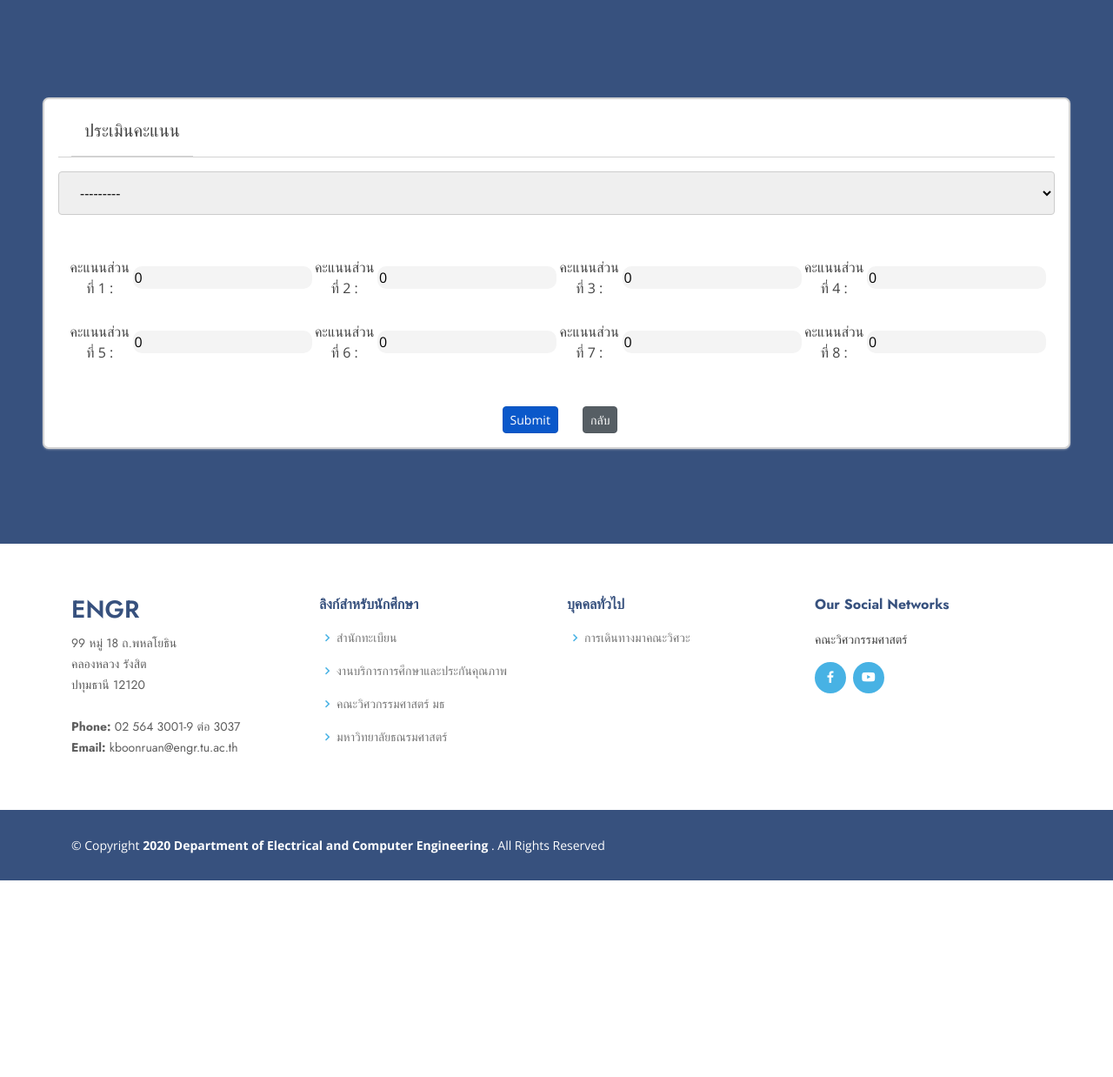
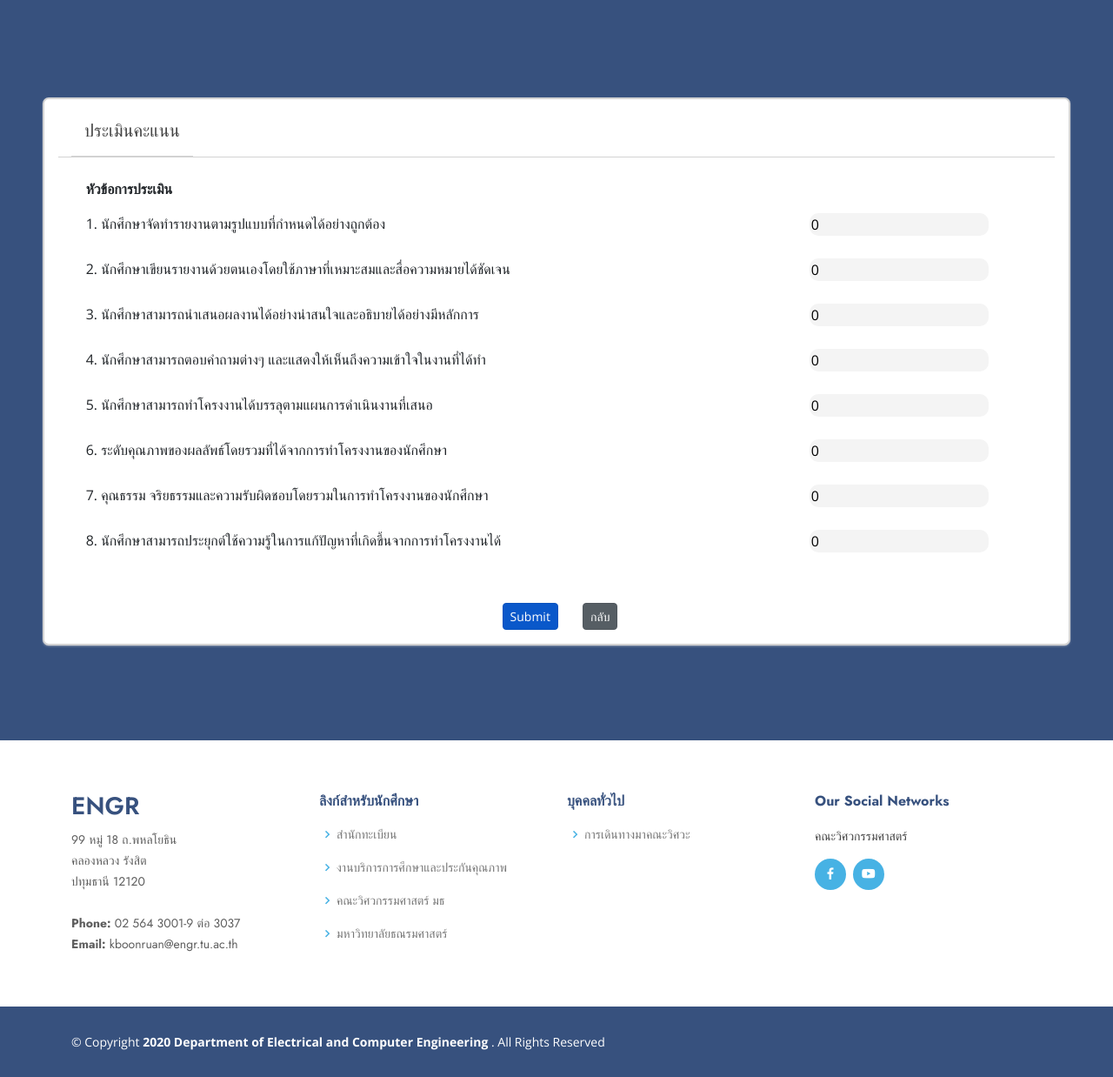
Before and after one commit to 6210612708/project, a Django app: template website/templates/score.html in a window 1280 px wide. Shown: the part 294-1532 px from the top of the page at 87% size. Before the commit the page ends 1306 px from the top, so only its background shows below. Run offline with Django 4.2, Linux system fonts and the light colour scheme; the template is opened without the code that fills it: values that come from a table or form of the project are taken from there, others are empty; some libraries are stand-ins or nearby versions; some web fonts are replaced.

Commit message:
Update score.html

```diff
--- a/website/templates/score.html
+++ b/website/templates/score.html
@@ -63,7 +63,7 @@
                 </td>
             </tr>
             {% endfor %} -->
-            <div class="col-sm-12 center">
+           <div class="col-sm-12 center">
                 <div class="card">
                   <div class="card-body">
                     <div class="card-header">
@@ -75,29 +75,89 @@
                     <p class="card-text">
                       <form method="POST">
                         {% csrf_token %}
-                        <!-- <div class="form__group row mt-3 mx-1">
-                          <label class="form__field">
-                           คะแนนส่วนที่ 1 : {{ form.sc1 }}
-                          </label>
-                        </div>
-                        <div class="form__group row mt-3 mx-1">
-                          <label class="form__field">
-                            คะแนนส่วนที่ 2 : {{ form.sc2 }}
-                          </label>
-                        </div> -->
-                        {{ form.subject }}
-                        <label class="addcontent-blog mt-5">
-                            คะแนนส่วนที่ 1 : {{ form.sc1 }}
-                            คะแนนส่วนที่ 2 : {{ form.sc2 }}
-                            คะแนนส่วนที่ 3 : {{ form.sc3 }}
-                            คะแนนส่วนที่ 4 : {{ form.sc4 }}
-                            </label>
-                            <label class="addcontent-blog mt-3">
-                            คะแนนส่วนที่ 5 : {{ form.sc5 }}
-                            คะแนนส่วนที่ 6 : {{ form.sc6 }}
-                            คะแนนส่วนที่ 7 : {{ form.sc7 }}
-                            คะแนนส่วนที่ 8 : {{ form.sc8 }}
-                                </label>
+                        <table class="table table-borderless">
+                          <thead>
+                            <tr>
+                              <th class="col"></th>
+                              <th class="col-8">หัวข้อการประเมิน</th>
+                              <th class="col"></th>
+                            </tr>
+                          </thead>
+                          <tbody>
+                            <tr>
+                              <td></td>
+                              <td>1. นักศึกษาจัดทำรายงานตามรูปแบบที่กำหนดได้อย่างถูกต้อง</td>
+                              <td>
+                                <label class="addcontent-blog">
+                                 {{ form.sc1 }}
+                                  </label>
+                              </td>
+                            </tr>
+                            <tr>
+                              <td></td>
+                              <td>2. นักศึกษาเขียนรายงานด้วยตนเองโดยใช้ภาษาที่เหมาะสมและสื่อความหมายได้ชัดเจน</td>
+                              <td>
+                                <label class="addcontent-blog">
+                                 {{ form.sc2 }}
+                                  </label>
+                              </td>
+                            </tr>
+                            <tr>
+                              <td></td>
+                              <td>3. นักศึกษาสามารถนำเสนอผลงานได้อย่างน่าสนใจและอธิบายได้อย่างมีหลักการ</td>
+                              <td>
+                                <label class="addcontent-blog">
+                                 {{ form.sc3 }}
+                                  </label>
+                              </td>
+                            </tr>
+                            <tr>
+                              <td></td>
+                              <td>4. นักศึกษาสามารถตอบคำถามต่างๆ และแสดงให้เห็นถึงความเข้าใจในงานที่ได้ทำ</td>
+                              <td>
+                                <label class="addcontent-blog">
+                                 {{ form.sc4 }}
+                                  </label>
+                              </td>
+                            </tr>
+                            <tr>
+                              <td></td>
+                              <td>5. นักศึกษาสามารถทำโครงงานได้บรรลุตามแผนการดำเนินงานที่เสนอ</td>
+                              <td>
+                                <label class="addcontent-blog">
+                                 {{ form.sc5 }}
+                                  </label>
+                              </td>
+                            </tr>
+                            <tr>
+                              <td></td>
+                              <td>6. ระดับคุณภาพของผลลัพธ์โดยรวมที่ได้จากการทำโครงงานของนักศึกษา</td>
+                              <td>
+                                <label class="addcontent-blog">
+                                 {{ form.sc6 }}
+                                  </label>
+                              </td>
+                            </tr>
+                            <tr>
+                              <td></td>
+                              <td>7. คุณธรรม จริยธรรมและความรับผิดชอบโดยรวมในการทำโครงงานของนักศึกษา</td>
+                              <td>
+                                <label class="addcontent-blog">
+                                 {{ form.sc7 }}
+                                  </label>
+                              </td>
+                            </tr>
+                            <tr>
+                              <td></td>
+                              <td>8. นักศึกษาสามารถประยุกต์ใช้ความรู้ในการแก้ปัญหาที่เกิดขึ้นจากการทำโครงงานได้</td>
+                              <td>
+                                <label class="addcontent-blog">
+                                 {{ form.sc8 }}
+                                  </label>
+                              </td>
+                            </tr>
+                          </tbody>
+                        </table>
                     </p>
                     <div class="text-center">
                     <input class="btn btn-primary btn-sm active mt-4 mx-3 center" type="submit" name="Submit" id="submit">
```
